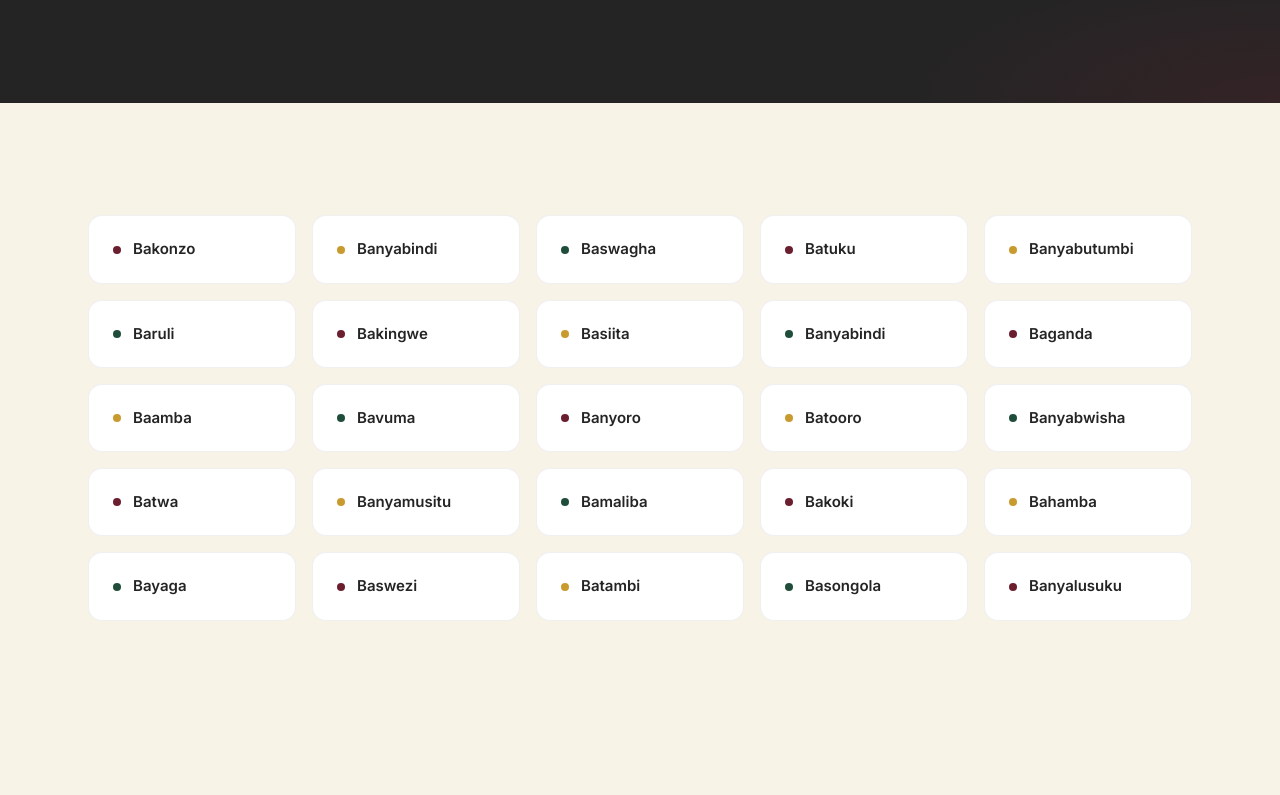
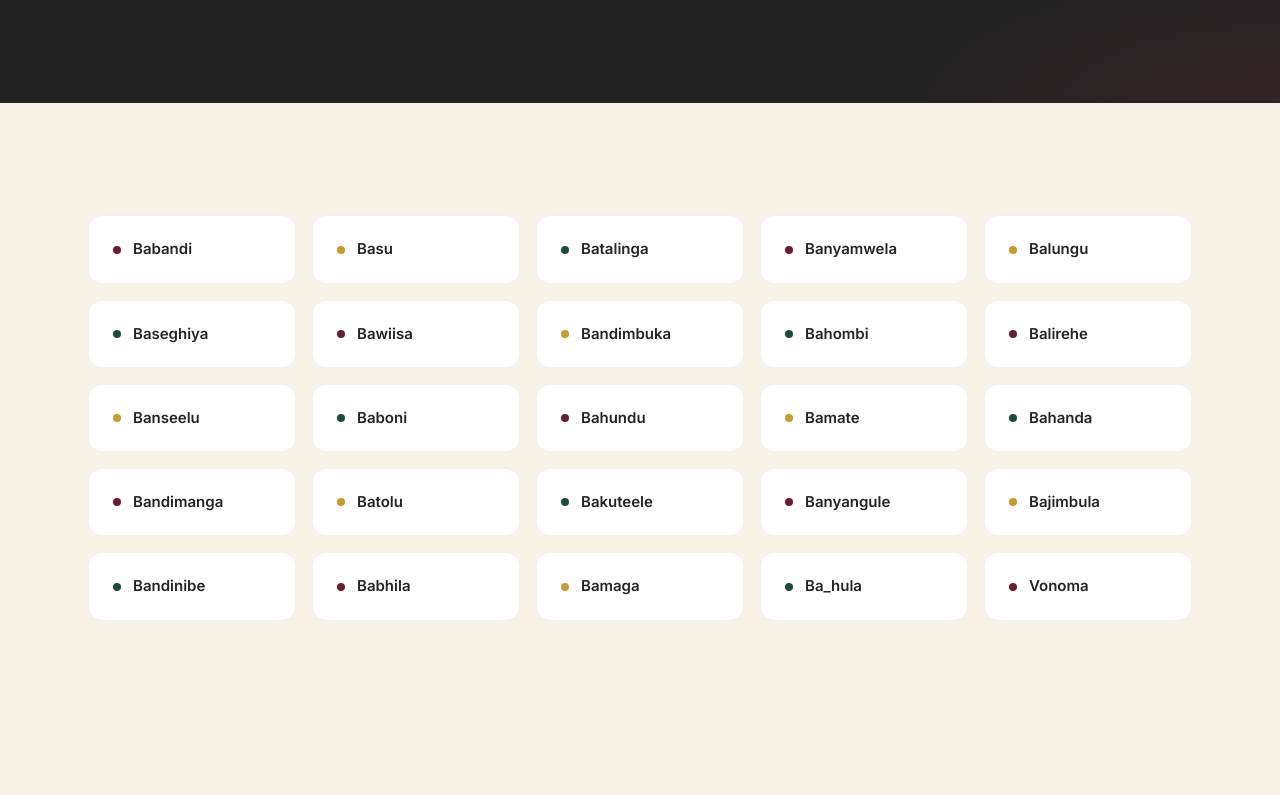
Before and after one commit to Ebiujchris/OBB-WEBSITE, a Next.js app: page /nabantu/clans in a window 1280 px wide. Shown: the part 444-1239 px from the top of the page. Built offline with nearby package versions, Linux system fonts and the light colour scheme; a web font is replaced by a local one.

Commit message:
Update 25 clans list to correct Obudhingiya Bwa Bwamba clans

```diff
--- a/app/nabantu/clans/page.tsx
+++ b/app/nabantu/clans/page.tsx
@@ -1,11 +1,11 @@
 import Link from 'next/link';
 
 const clans = [
-  'Bakonzo', 'Banyabindi', 'Baswagha', 'Batuku', 'Banyabutumbi',
-  'Baruli', 'Bakingwe', 'Basiita', 'Banyabindi', 'Baganda',
-  'Baamba', 'Bavuma', 'Banyoro', 'Batooro', 'Banyabwisha',
-  'Batwa', 'Banyamusitu', 'Bamaliba', 'Bakoki', 'Bahamba',
-  'Bayaga', 'Baswezi', 'Batambi', 'Basongola', 'Banyalusuku',
+  'Babandi', 'Basu', 'Batalinga', 'Banyamwela', 'Balungu',
+  'Baseghiya', 'Bawiisa', 'Bandimbuka', 'Bahombi', 'Balirehe',
+  'Banseelu', 'Baboni', 'Bahundu', 'Bamate', 'Bahanda',
+  'Bandimanga', 'Batolu', 'Bakuteele', 'Banyangule', 'Bajimbula',
+  'Bandinibe', 'Babhila', 'Bamaga', 'Ba_hula', 'Vonoma',
 ];
 
 export default function Clans() {
```
